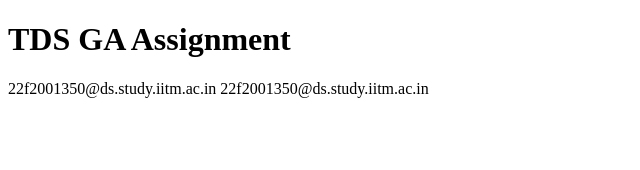
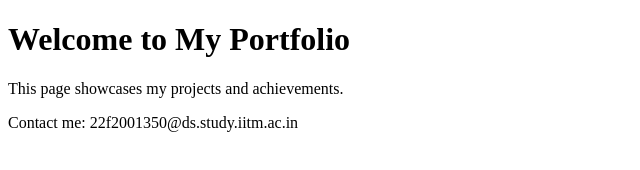
Before and after one commit to Raiyan123-132/Lays, a plain HTML site: page index.html in a window 1280 px wide. Shown: the whole page, without its empty margins (0-640 px from the left). Drawn offline with Linux system fonts and the light colour scheme.

Commit message:
Update index.html

```diff
--- a/index.html
+++ b/index.html
@@ -1,12 +1,14 @@
+<!-- index.html -->
 <!DOCTYPE html>
-<html>
+<html lang="en">
 <head>
-    <title>TDS GA Assignment</title>
+  <meta charset="UTF-8" />
+  <meta name="viewport" content="width=device-width, initial-scale=1.0" />
+  <title>My Portfolio</title>
 </head>
 <body>
-    <h1>TDS GA Assignment</h1>
-    <!--email_off-->22f2001350@ds.study.iitm.ac.in<!--/email_off-->
-    22f2001350@ds.study.iitm.ac.in
-    <br>
+  <h1>Welcome to My Portfolio</h1>
+  <p>This page showcases my projects and achievements.</p>
+  <p>Contact me: <!--email_off-->22f2001350@ds.study.iitm.ac.in<!--/email_off--></p>
 </body>
 </html>
```
